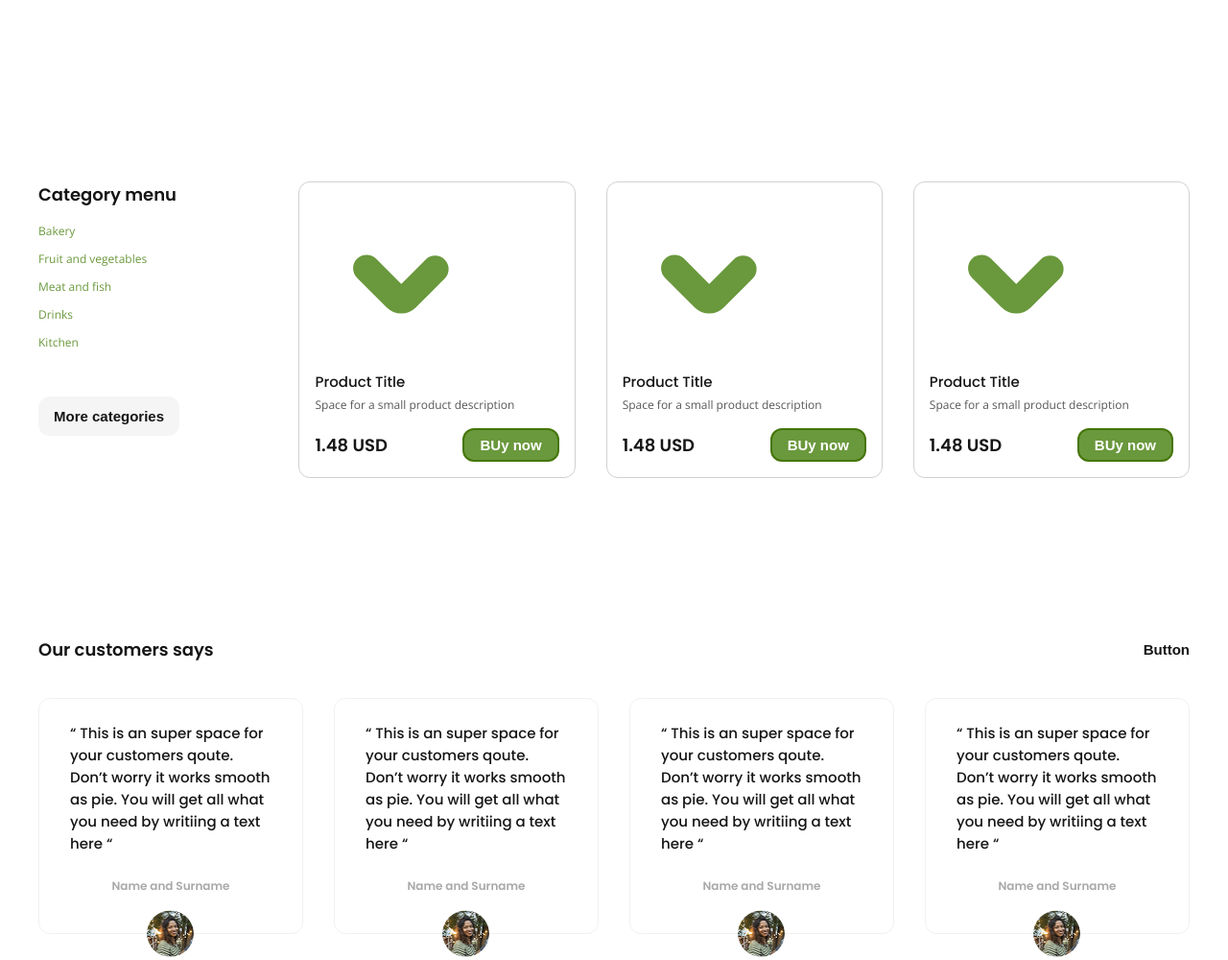
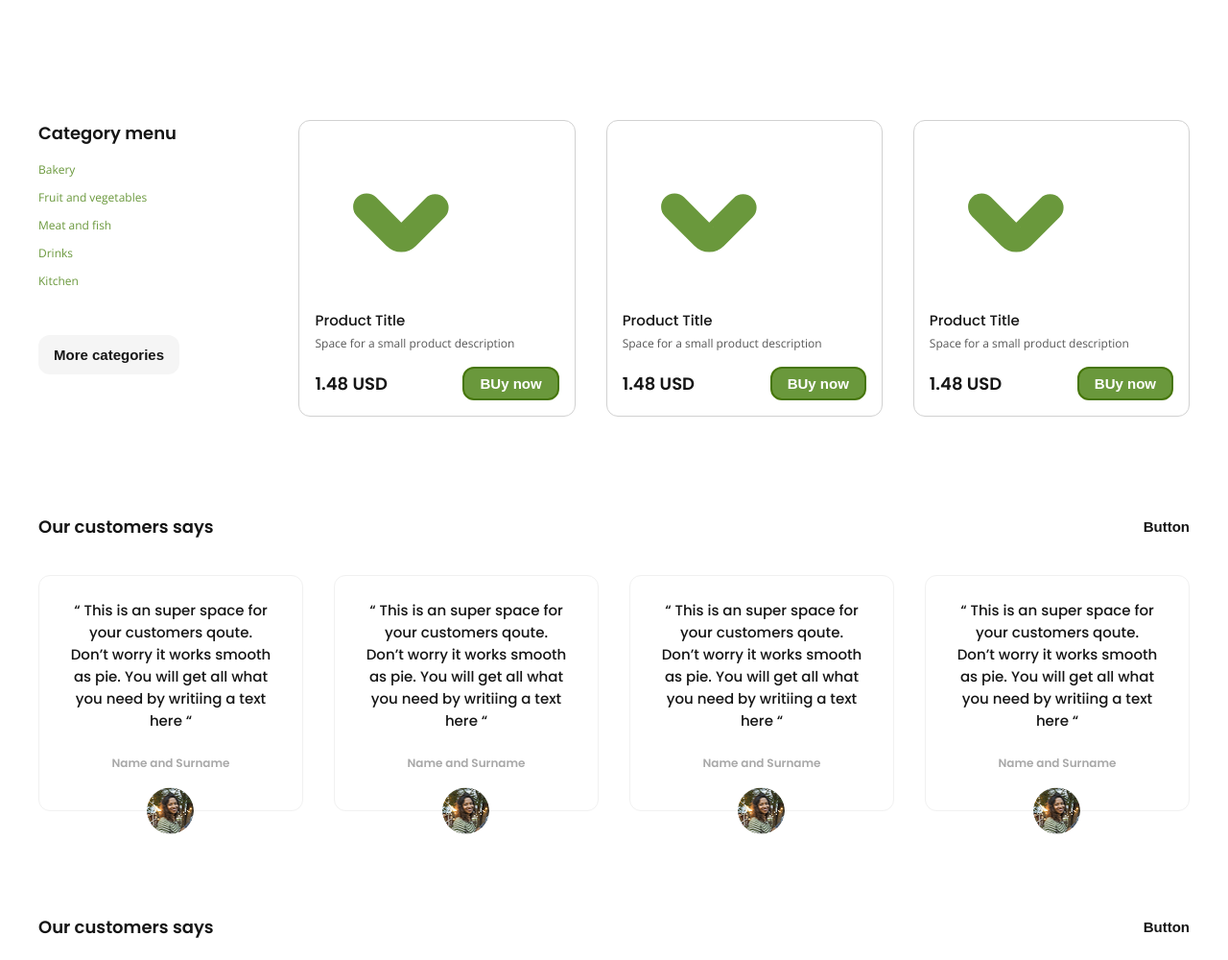
Before and after one commit to omonboyweb/freshnesecom, a plain HTML site: page index.html in a window 1280 px wide. Shown: the part 968-1968 px from the top of the page at 96% size. Drawn offline with nearby package versions, Linux system fonts and the light colour scheme.

Commit message:
updating some

```diff
--- a/index.html
+++ b/index.html
@@ -132,7 +132,9 @@
       <!-- menu section  -->
       <section class="menu">
         <div class="container">
+          <!-- all layout wrapper -->
           <div class="menu__block">
+            <!-- website left side for  category   -->
             <div class="menu__categori card-1">
               <span class="menu__categori-title">Category menu</span>
               <a href="#home" class="menu__link">Bakery</a
@@ -220,8 +222,9 @@
       <!-- best from fermers section  -->
       <section class="fermers">
         <div class="container">
+          <!-- all content wrapper  -->
           <div class="fermers__block">
-            <div class="fermers__block">
+            <!-- left aside   -->
             <div class="fermers__card card-1">
               <span class="menu__categori-title">Category menu</span>
               <a href="#home" class="menu__link">Bakery</a
@@ -231,6 +234,7 @@
               ><a href="#home" class="menu__link">Kitchen</a>
               <button class="menu__action">More categories</button>
             </div>
+            <!-- product wrapper -->
               <div class="fermers__card-item">
                 <img
                   class="card-img"
--- a/scss/layout/_says.scss
+++ b/scss/layout/_says.scss
@@ -34,6 +34,7 @@
     font-size: 15px;
     color: var(--c1-a);
     margin-bottom: 24px;
+    text-align: center;
 }
 
 .says__item-name {
```
Also changed, not shown: css/main.css, listview.html (added), 1 other file. Lines whose indentation alone changed are shown as unchanged.
